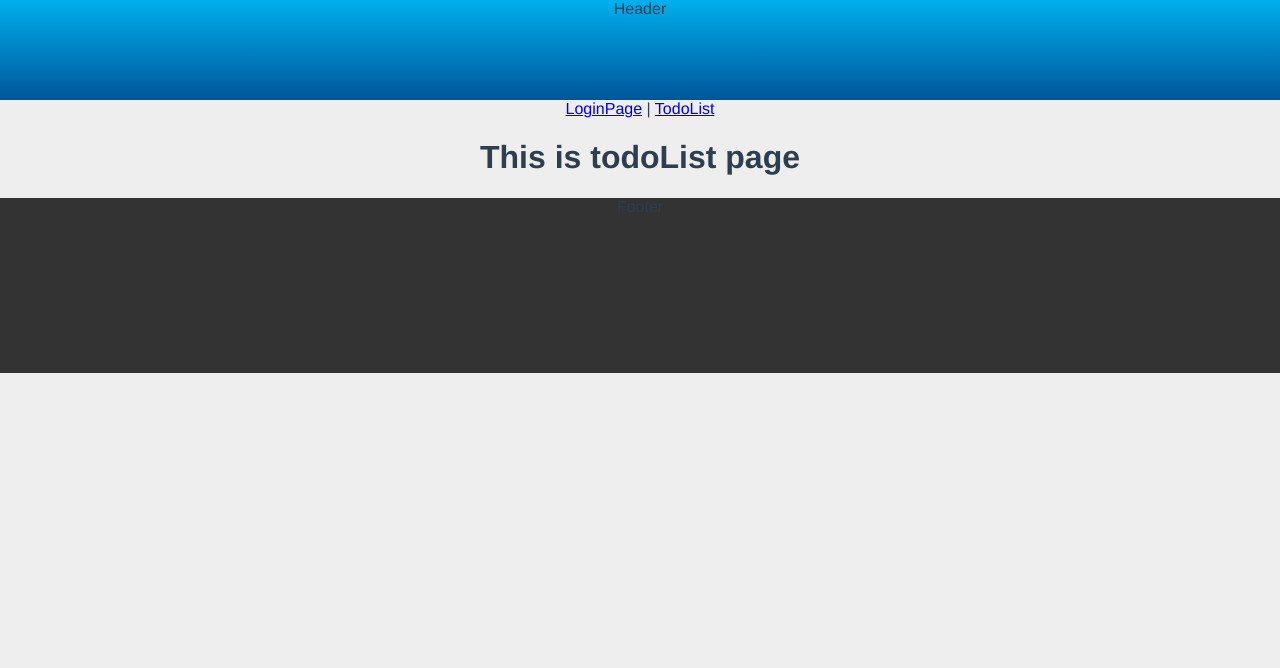
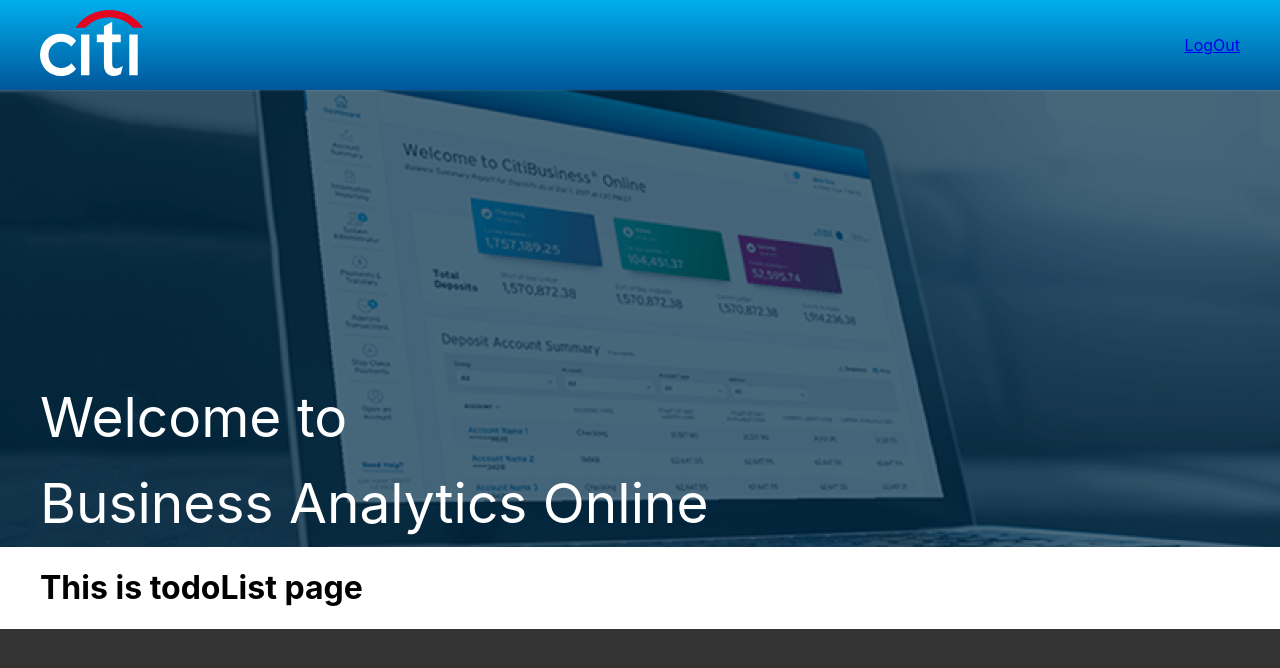
Before and after one commit to leonbohdan/vue-upswot-todolist-test, a Vue app: page /todo in a window 1280 px wide. Shown: the top 668 px of the page. Built offline with nearby package versions, Linux system fonts and the light colour scheme; sample sign-in values are in the browser's storage.

Commit message:
default styles were added for header footer main componets

```diff
--- a/public/index.html
+++ b/public/index.html
@@ -5,6 +5,7 @@
     <meta http-equiv="X-UA-Compatible" content="IE=edge">
     <meta name="viewport" content="width=device-width,initial-scale=1.0">
     <link rel="icon" href="<%= BASE_URL %>favicon.ico">
+    <link href="https://fonts.googleapis.com/css2?family=Roboto:wght@400;500;900&display=swap" rel="stylesheet">
     <title><%= htmlWebpackPlugin.options.title %></title>
   </head>
   <body>
--- a/src/App.vue
+++ b/src/App.vue
@@ -1,11 +1,6 @@
 <template>
   <div id="app">
     <header-layout />
-
-    <nav>
-      <router-link to="/login">LoginPage</router-link> |
-      <router-link to="/todo">TodoList</router-link>
-    </nav>
 
     <router-view />
 
@@ -46,11 +41,4 @@
 
 <style lang="sass">
 @import "assets/__init.sass"
-
-#app
-  font-family: Avenir, Helvetica, Arial, sans-serif
-  -webkit-font-smoothing: antialiased
-  -moz-osx-font-smoothing: grayscale
-  text-align: center
-  color: #2c3e50
 </style>
--- a/src/assets/__init.sass
+++ b/src/assets/__init.sass
@@ -1,6 +1,97 @@
-@import "mixins"
 @import "vars"
+
+#app
+  font-family: -apple-system, BlinkMacSystemFont, 'Segoe UI', Roboto, Oxygen, Ubuntu, Cantarell, 'Open Sans', 'Helvetica Neue', sans-serif
+
+html
+  margin: 0
+  padding: 0
+  box-sizing: border-box
 
 body
   margin: 0
-  background: $c-gray
+
+.header
+  &__nav
+    min-height: 50px
+    padding: 10px 0
+    background: $header-color
+
+.footer
+  min-height: 175px
+  background: $footer-color
+
+.container
+  width: calc(100% - 30px)
+  padding: 0 15px
+  margin: 0 auto
+  +mobile_min
+    max-width: 1200px
+
+.p-rel
+  position: relative
+
+.pointer
+  cursor: pointer
+
+.boxed
+  width: 100%
+
+.i-block
+  display: inline-block
+
+.bold-500
+  font-weight: 500
+.bold
+  font-weight: 700
+
+.firstUpper::first-letter
+  text-transform: uppercase
+
+.fl-l
+  float: left
+.fl-r
+  float: right
+
+.ml-35
+  margin-left: 35px
+
+.mb-10
+  margin-bottom: 10px
+.mb-15
+  margin-bottom: 15px
+.mb-40
+  margin-bottom: 40px
+
+.mt-40
+  margin-top: 40px
+
+.flex
+  display: flex
+.f-space
+  justify-content: space-between
+.f-center
+  align-items: center
+.f-end
+  align-items: flex-end
+.f-text-c
+  justify-content: center
+.f-column
+  flex-direction: column
+
+.button
+  background-color: $main-blue
+  border: 2px solid #0076C0
+  color: #fff
+  box-sizing: border-box
+  font-weight: 700
+  font-size: 16px
+  cursor: pointer
+  padding: 8px 20px
+  min-width: 130px
+  transition: all .2s ease-in-out
+  +hover_min
+    background-color: #fff
+    color: #0076C0
+
+input[type=text]
--- a/src/assets/_mixins.sass
+++ b/src/assets/_mixins.sass
@@ -2,3 +2,16 @@
   transition: #{$_property} 0.3s
   &:hover
     #{$_property}: $_toValue
+
+@mixin mobile
+  @media (max-width: #{$mobile - 1px})
+    @content
+
+@mixin mobile_min
+  @media (min-width: #{$mobile})
+    @content
+
+@mixin hover_min
+  @media (min-width: #{$desktop-width + 1px})
+    &:hover
+      @content
--- a/src/assets/_vars.sass
+++ b/src/assets/_vars.sass
@@ -1 +1,9 @@
+@import "mixins"
+
+$mobile: 769px
+$desktop-width: 1024px
+
 $c-gray: #eee
+$footer-color: #333
+$header-color: linear-gradient(180deg, #00AFED 0%, #00569A 100%)
+$main-blue: #0076C0
--- a/src/components/HelloWorld.vue
+++ b/src/components/LoginForm.vue
@@ -4,7 +4,7 @@
 
 <script>
 export default {
-  name: "HelloWorld",
+  name: "LoginForm",
 };
 </script>
 
--- a/src/layout/Footer.vue
+++ b/src/layout/Footer.vue
@@ -1,5 +1,7 @@
 <template>
-  <div class="footer">Footer</div>
+  <div class="footer">
+    <div class="container"></div>
+  </div>
 </template>
 
 <script>
@@ -9,7 +11,9 @@
 </script>
 
 <style lang="sass">
-.footer
-  min-height: 175px
-  background: #333
+// @import "../assets/__init.sass"
+
+// .footer
+//   min-height: 175px
+//   background: $footer-color
 </style>
--- a/src/layout/Header.vue
+++ b/src/layout/Header.vue
@@ -1,5 +1,40 @@
 <template>
-  <div class="header">Header</div>
+  <div class="header">
+    <nav class="header__nav">
+      <div class="container flex f-space f-center">
+        <router-link to="/login">
+          <svg
+            width="103"
+            height="66"
+            fill="none"
+            xmlns="http://www.w3.org/2000/svg"
+          >
+            <path
+              fill-rule="evenodd"
+              clip-rule="evenodd"
+              d="m31.408 53.21-.194.178a13.98 13.98 0 0 1-4.501 3.32 14.059 14.059 0 0 1-5.451 1.298c-7.397 0-12.777-5.524-12.777-13.142 0-7.618 5.38-13.127 12.777-13.127 1.886.063 3.74.504 5.45 1.298a13.98 13.98 0 0 1 4.502 3.32l.194.193 4.752-5.732-.12-.148a18.15 18.15 0 0 0-6.464-5.145 18.267 18.267 0 0 0-8.09-1.76 22.244 22.244 0 0 0-15.078 5.48A22.29 22.29 0 0 0 0 44.87a22.29 22.29 0 0 0 6.408 15.63 22.108 22.108 0 0 0 15.078 5.494c2.799.04 5.569-.563 8.094-1.764a18.12 18.12 0 0 0 6.46-5.156l.12-.134-4.752-5.732ZM40.972 65.208h8.413V24.416h-8.413v40.792ZM82.334 56.343a12.366 12.366 0 0 1-6.216 2.05c-2.72 0-3.945-1.486-3.945-4.604V32.138h8.562v-7.603h-8.562v-12.77l-8.249 4.454v8.316h-7.098v7.677h7.098v23.032c0 6.267 3.75 10.558 9.325 10.662 2.622.13 5.224-.522 7.471-1.871h.075l2.032-7.87-.493.297v-.12ZM89.282 65.208h8.428V24.416h-8.428v40.792Z"
+              fill="#fff"
+            />
+            <path
+              fill-rule="evenodd"
+              clip-rule="evenodd"
+              d="M102.612 17.259A40.753 40.753 0 0 0 88.027 4.572 41.032 41.032 0 0 0 69.2 0 41.032 41.032 0 0 0 50.37 4.572 40.746 40.746 0 0 0 35.786 17.26l-.403.564h9.683l.104-.119a32.98 32.98 0 0 1 10.937-7.627 33.156 33.156 0 0 1 26.169 0 32.98 32.98 0 0 1 10.936 7.627l.12.12H103l-.388-.565Z"
+              fill="#E40520"
+            />
+          </svg>
+        </router-link>
+
+        <router-link to="/login">LogOut</router-link>
+      </div>
+    </nav>
+
+    <div class="header__bg flex f-end">
+      <div class="container header__message">
+        <div>Welcome to</div>
+        <div>Business Analytics Online</div>
+      </div>
+    </div>
+  </div>
 </template>
 
 <script>
@@ -10,6 +45,15 @@
 
 <style lang="sass">
 .header
-  min-height: 100px
-  background: linear-gradient(180deg, #00AFED 0%, #00569A 100%)
+  &__bg
+    background-image: url(../assets/main_bg.png)
+    background-repeat: no-repeat
+    width: 100%
+    min-height: 457px
+
+  &__message
+    font-size: 55px
+    line-height: 156.69%
+    color: #fff
+    margin-bottom: 60px
 </style>
--- a/src/views/LoginPage.vue
+++ b/src/views/LoginPage.vue
@@ -1,15 +1,110 @@
 <template>
-  <div class="home">LoginPage</div>
+  <div class="main p-rel">
+    <div class="container mb-40 mt-40">
+      <div class="maxW-665 mb-15">
+        <span class="bold-500">Business Analytics</span>
+        — a new, convenient tool for managing and forecasting your business
+        performance, which will help analyze your own finances and cash flows,
+        visualize your reporting, business processes, KPI's
+      </div>
+
+      <div class="mb-15">
+        <div class="mb-10">
+          <svg
+            class="fl-l"
+            width="23"
+            height="17"
+            fill="none"
+            xmlns="http://www.w3.org/2000/svg"
+          >
+            <path
+              d="M19.958 0 23 2.994 8.772 17 0 8.366 3.042 5.37l5.73 5.64L19.958 0Z"
+              fill="#0076C0"
+            />
+          </svg>
+
+          <div class="bold-500 ml-35">Interactive Reporting</div>
+        </div>
+
+        <div class="ml-35 maxW-630">
+          In just a few clicks, you can connect your data from 1C, CRM
+          (Bitrix24, AmoCRM, ZohoCRM), E-commerce (PROM.UA, Rozetka, ebay),
+          Logistic (Nova Poshta), Google Analytics and many more systems that
+          reflect different aspects of business activities.
+        </div>
+      </div>
+
+      <div class="mb-15">
+        <div class="mb-10">
+          <svg
+            class="fl-l"
+            width="23"
+            height="17"
+            fill="none"
+            xmlns="http://www.w3.org/2000/svg"
+          >
+            <path
+              d="M19.958 0 23 2.994 8.772 17 0 8.366 3.042 5.37l5.73 5.64L19.958 0Z"
+              fill="#0076C0"
+            />
+          </svg>
+
+          <div class="bold-500 ml-35">Automated data updates</div>
+        </div>
+
+        <div class="ml-35 maxW-630">
+          The application automatically updates and structures the data in just
+          60 seconds, saving you time and money.
+        </div>
+      </div>
+
+      <div class="mb-15">
+        <div class="mb-10">
+          <svg
+            class="fl-l"
+            width="23"
+            height="17"
+            fill="none"
+            xmlns="http://www.w3.org/2000/svg"
+          >
+            <path
+              d="M19.958 0 23 2.994 8.772 17 0 8.366 3.042 5.37l5.73 5.64L19.958 0Z"
+              fill="#0076C0"
+            />
+          </svg>
+
+          <div class="bold-500 ml-35">Data Security</div>
+        </div>
+
+        <div class="ml-35 maxW-630">
+          The Bank guarantees the safety of your personal data, ensuring their
+          integrity and confidentiality.
+        </div>
+      </div>
+    </div>
+
+    <!-- <div class="container">
+      <button type="button" class="button">Button</button>
+    </div> -->
+  </div>
 </template>
 
 <script>
-// @ is an alias to /src
-// import HelloWorld from '@/components/HelloWorld.vue'
+// import LoginForm from '@/components/LoginForm.vue'
 
 export default {
   name: "LoginPage",
   components: {
-    // HelloWorld
+    // LoginForm
   },
 };
 </script>
+
+<style lang="sass">
+.main
+  .maxW-665
+    max-width: 665px
+
+  .maxW-630
+    max-width: 630px
+</style>
--- a/src/views/TodoListPage.vue
+++ b/src/views/TodoListPage.vue
@@ -1,6 +1,8 @@
 <template>
   <div class="todoList">
-    <h1>This is todoList page</h1>
+    <div class="container">
+      <h1>This is todoList page</h1>
+    </div>
   </div>
 </template>
 
```
Also changed, not shown: src/assets/main_bg.png (added), src/assets/main_logo.png (added).
